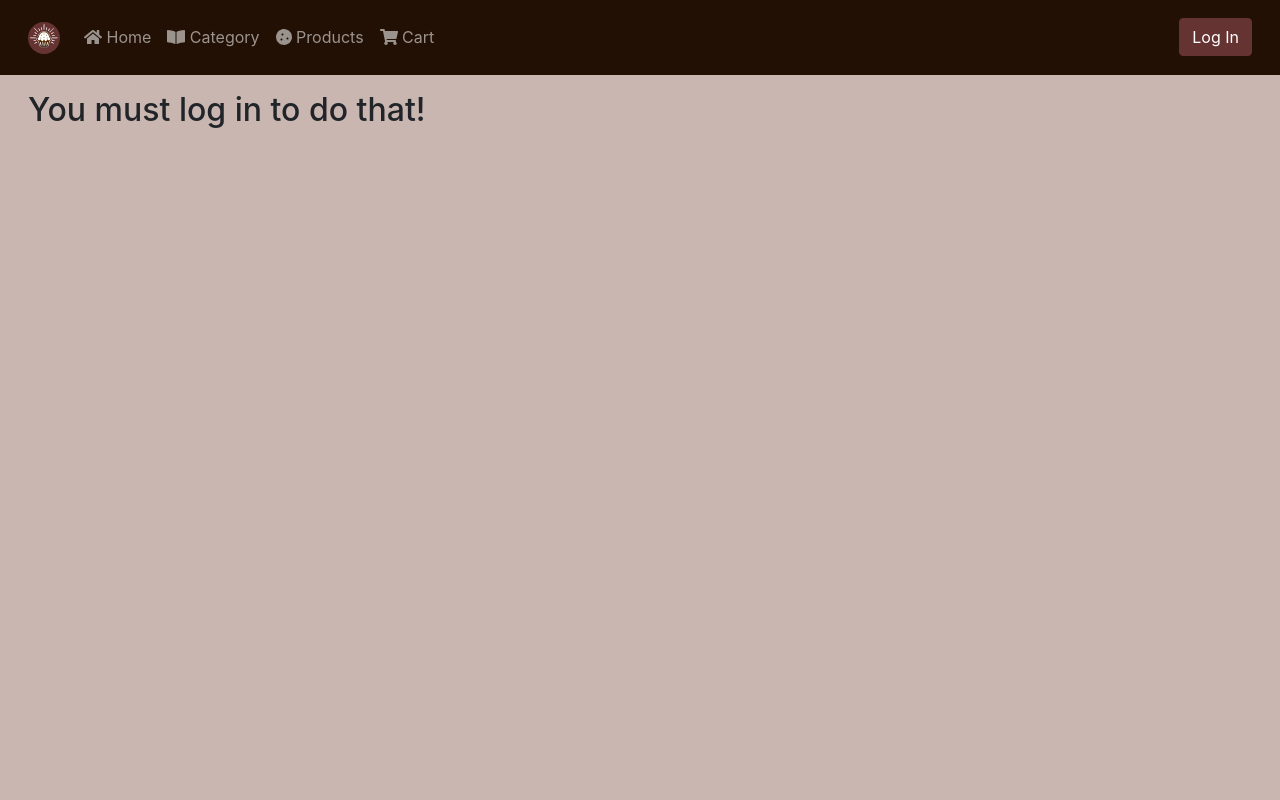
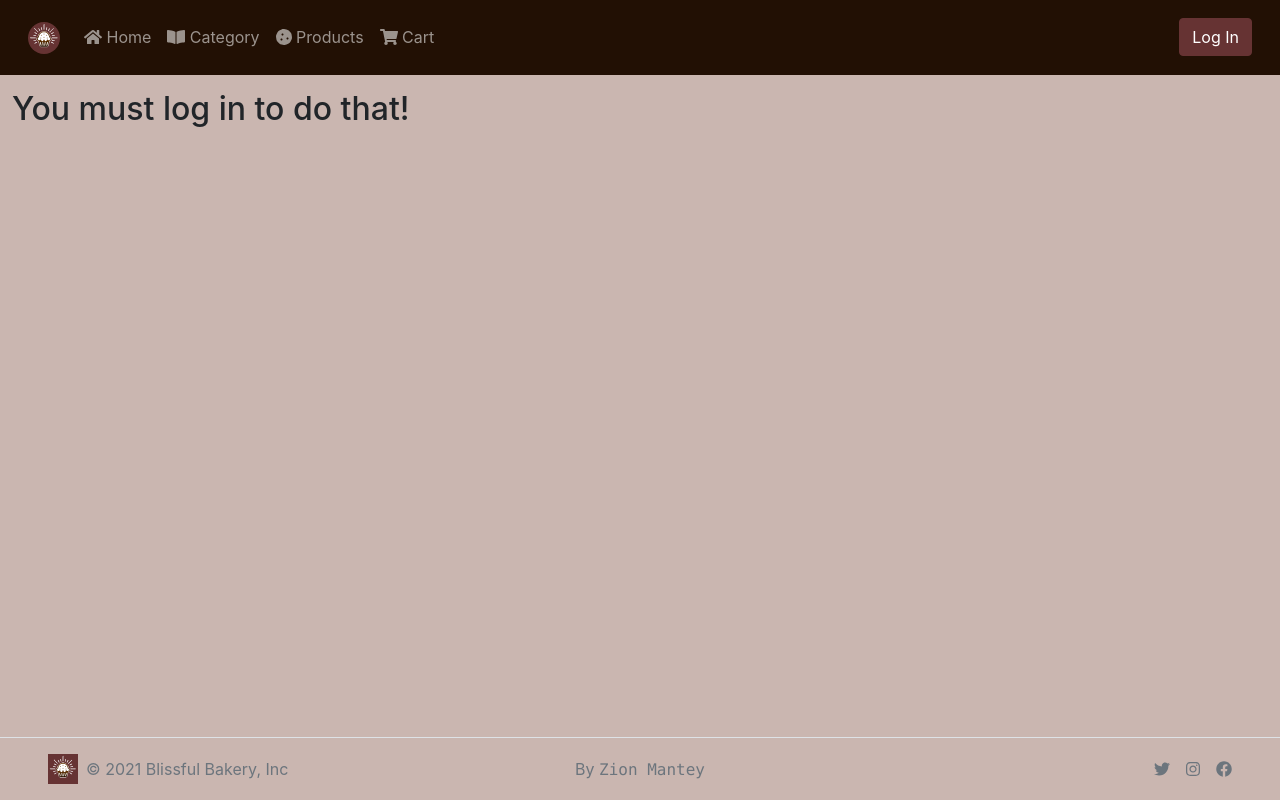
Before and after one commit to HawksHail/bakery-front, a React (Create React App) app: page /login in a window 1280 px wide. Shown: the top 800 px of the page. Built offline with nearby package versions, Linux system fonts and the light colour scheme.

Commit message:
fix footer position broke and fixed navbar

```diff
--- a/src/components/App.js
+++ b/src/components/App.js
@@ -51,8 +51,8 @@ function App() {
 	return (
 		<Router>
 			<Navbar />
-			<Container fluid style={{ minHeight: "100vh" }}>
-				<main className="mx-3">
+			<Container fluid>
+				<main>
 					<Switch>
 						<Route exact path="/">
 							<Home />
--- a/src/components/Footer.jsx
+++ b/src/components/Footer.jsx
@@ -1,6 +1,6 @@
 import React from "react";
 import { useHistory } from "react-router";
-import { Container, Col, Nav } from "react-bootstrap";
+import { Col, Nav } from "react-bootstrap";
 import { FontAwesomeIcon } from "@fortawesome/react-fontawesome";
 import {
 	faTwitter,
@@ -14,8 +14,7 @@ function Footer() {
 	const history = useHistory();
 
 	return (
-		<Container>
-			<footer className="d-flex flex-wrap justify-content-between align-items-center py-3 my-4 border-top">
+		<footer className="d-flex flex-wrap justify-content-between align-items-center mt-auto py-3 px-5 border-top">
 			<Col className="col-md-4 d-flex align-items-center">
 				<a
 					onClick={() => {
@@ -26,9 +25,7 @@ function Footer() {
 				>
 					<img src={logo} className="bi" width="30" height="30" />
 				</a>
-					<span className="text-muted">
-						© 2021 Blissful Bakery, Inc
-					</span>
+				<span className="text-muted">© 2021 Blissful Bakery, Inc</span>
 			</Col>
 			<span className="text-muted ">
 				By <span className="font-monospace">Zion Mantey</span>
@@ -54,7 +51,6 @@ function Footer() {
 				</li>
 			</Nav>
 		</footer>
-		</Container>
 	);
 }
 
--- a/src/components/Navbar.jsx
+++ b/src/components/Navbar.jsx
@@ -21,9 +21,8 @@ function DisplayNavbar() {
 			bg="dark"
 			variant="dark"
 			expand="md"
-			sticky="top"
+			fixed="top"
 			collapseOnSelect
-			className="mb-3"
 		>
 			<Container fluid>
 				<Navbar.Brand as={Link} to="/">
--- a/src/styles/index.css
+++ b/src/styles/index.css
@@ -39,3 +39,18 @@ code {
 	object-fit: cover;
 	aspect-ratio: 4 / 3;
 }
+
+#root {
+	display: flex;
+	flex-direction: column;
+}
+
+html,
+body,
+#root {
+	height: 100vh;
+}
+
+main {
+	padding-top: 90px;
+}
```
Lines whose indentation alone changed are shown as unchanged.
